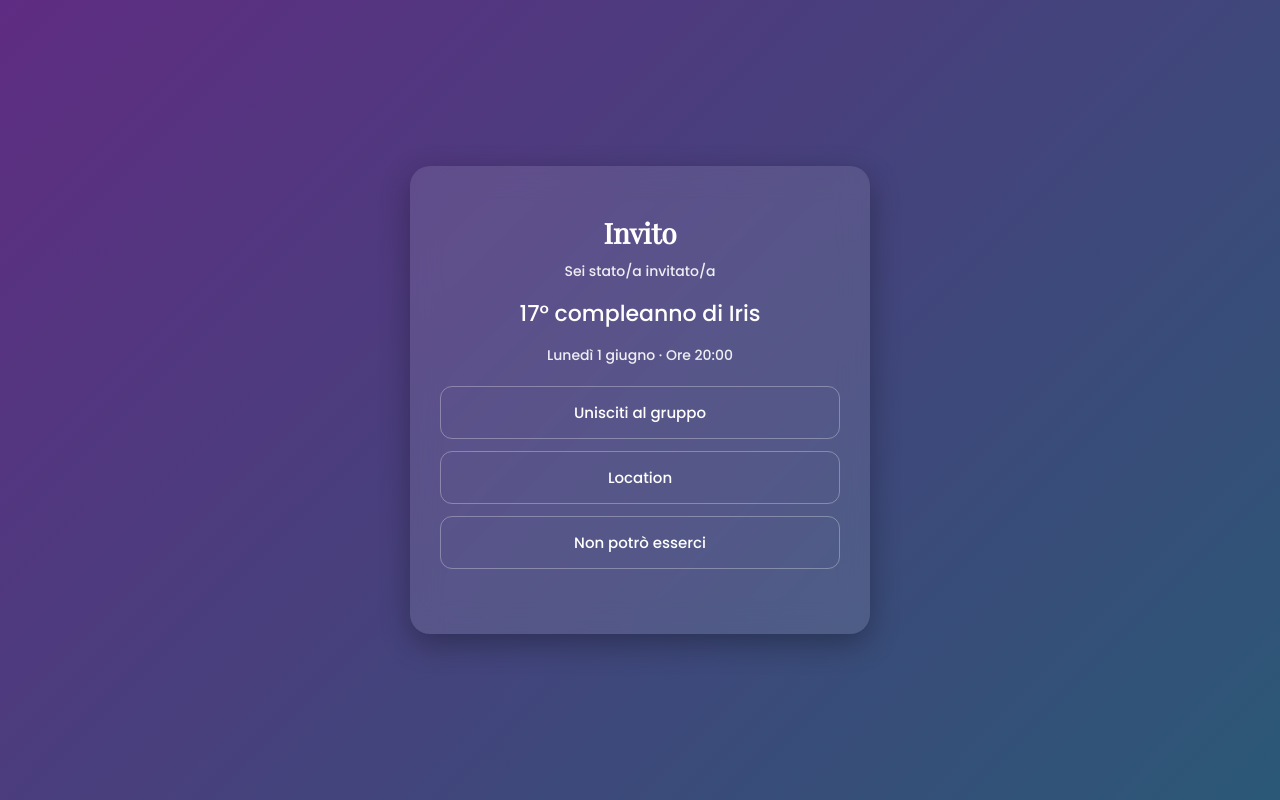
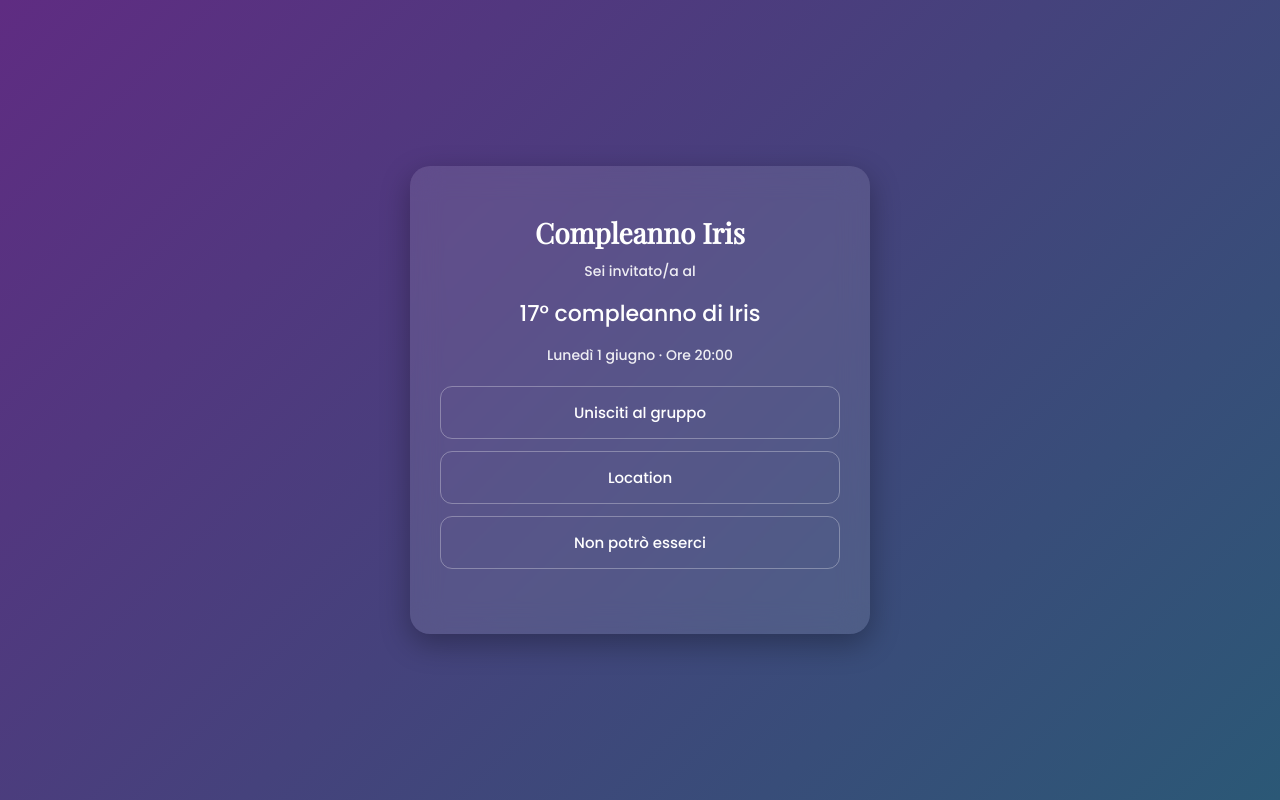
Before and after one commit to tia1209/Invito-compleanno-Iris, a plain HTML site: page index.html in a window 1280 px wide. Drawn offline with nearby package versions, Linux system fonts and the light colour scheme.

Commit message:
Update index.html

```diff
--- a/index.html
+++ b/index.html
@@ -92,9 +92,9 @@
 <body>
 
   <div class="card">
-    <h1>Invito</h1>
+    <h1>Compleanno Iris</h1>
 
-    <div class="info">Sei stato/a invitato/a</div>
+    <div class="info">Sei invitato/a al </div>
 
     <div class="name">17° compleanno di Iris</div>
 
```
